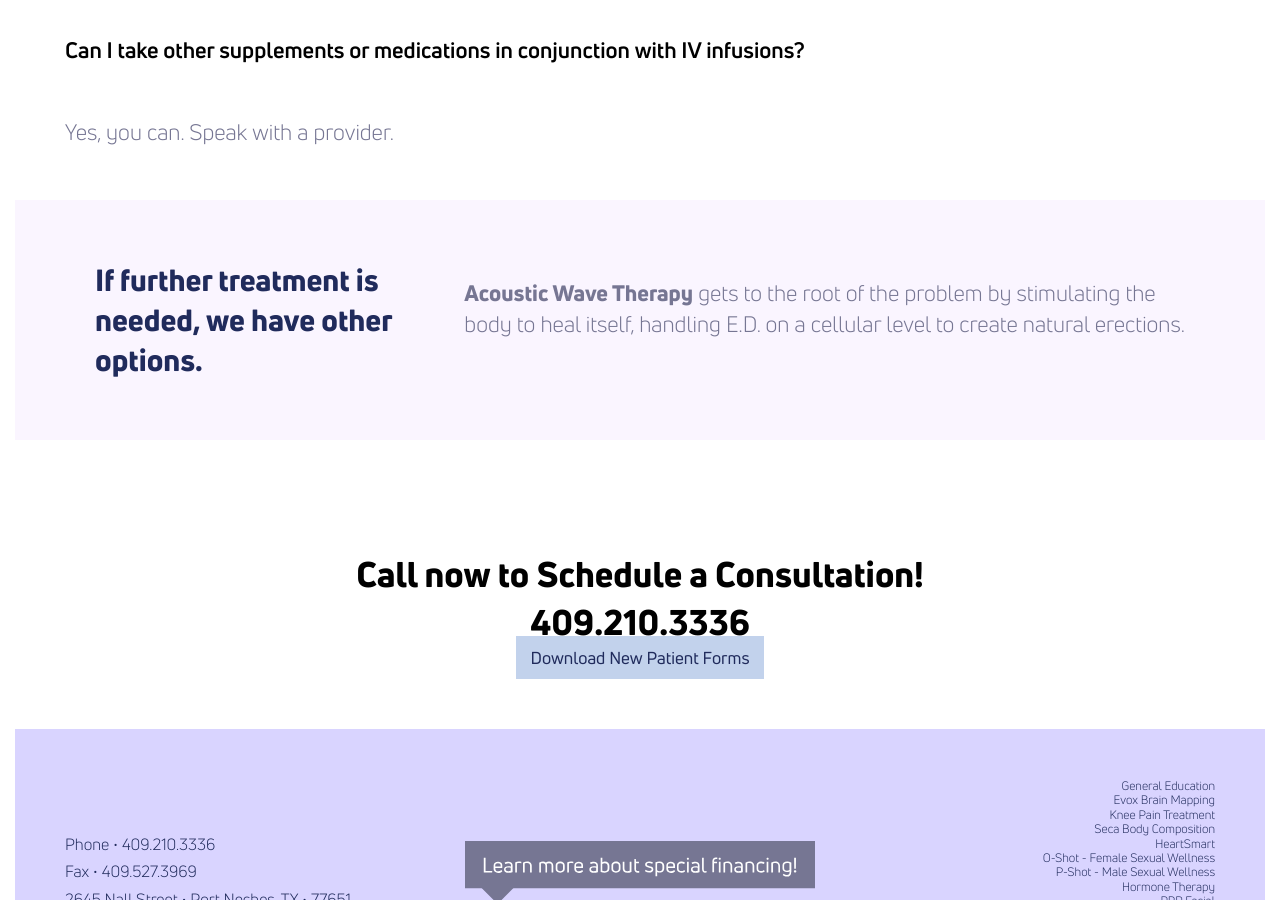
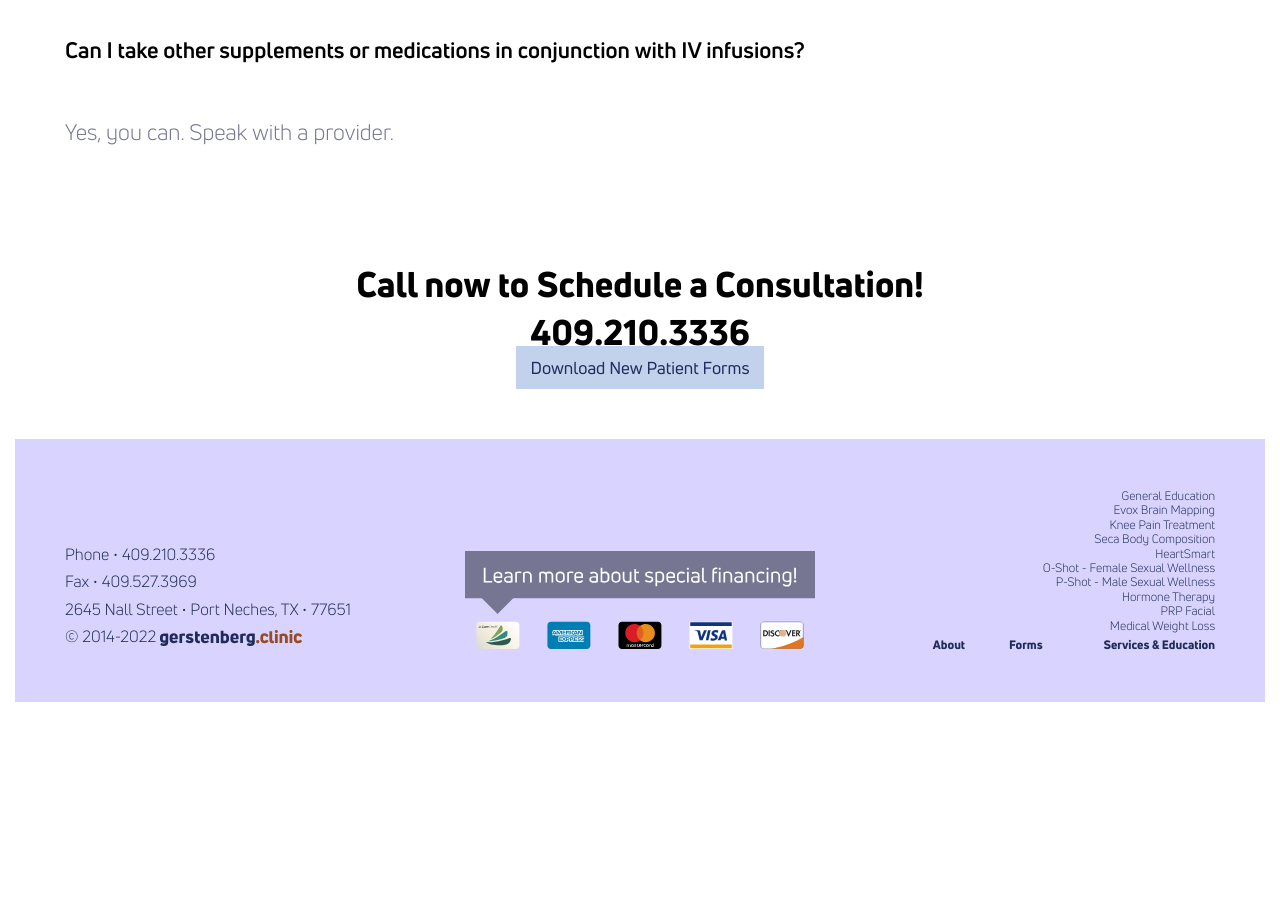
Before and after one commit to theneverwoods/gerstenberg.clinic, a Jekyll site: the page built from services/iv.html, in a window 1280 px wide and 900 px high, scrolled down 3984 px. Built offline with Jekyll 4.4.1, drawn with Linux system fonts in a browser that asks for light colours; after the commit the page ends 4686 px from its top, so only the background shows below that; some of the changed text lies outside the part shown.

Commit message:
Update iv.html

```diff
--- a/services/iv.html
+++ b/services/iv.html
@@ -47,7 +47,6 @@ keywords: "IV Solutions, IV infusion, ozone UBI, chelation, NAD, Gerstenberg, Ge
             <li>Reduces inflammation</li>
             <li>Modulates the immune response</li>
         </ul>
-        <br>
         <a href="https://us18.campaign-archive.com/?u=3bdf416b29288fcc89abfd51c&id=a1f9f3c46a" target="_blank" class="btn">Learn More Here</a>
 	</div>
 
@@ -77,7 +76,7 @@ keywords: "IV Solutions, IV infusion, ozone UBI, chelation, NAD, Gerstenberg, Ge
 <div class="row">
 	<div class="two-thirds bottom">
         <h2 style="margin-top: 60px">Frequently Asked Questions:</h2>
-		<h3 class="bottom">How much does IV infusions cost?</h3>
+		<h3 class="bottom">How much does an IV infusions cost?</h3>
 		<p>Because this is vitamins and nutrients, not medication, don't expect insurance to pay for treatment. However, some insurances will pay for the saline or lactated ringers.</p>
         <p>See our <a href="/pdf/ivmenu.pdf" target="_blank">full menu</a> for pricing.</p>
 
@@ -95,13 +94,4 @@ keywords: "IV Solutions, IV infusion, ozone UBI, chelation, NAD, Gerstenberg, Ge
     </div>
 </div>
 
-<div class="row light blurb" id="AcousticWave">
-	<div class="third">
-		<h2>If further treatment is needed, we have other options.</h2>
-	</div>
-    <div class="two-thirds">
-        <p ><b>Acoustic Wave Therapy</b> gets to the root of the problem by stimulating the body to heal itself, handling E.D. on a cellular level to create natural erections.</p>
-    </div>
-</div>
-
 {% include schedule-consultation.html %}
```
